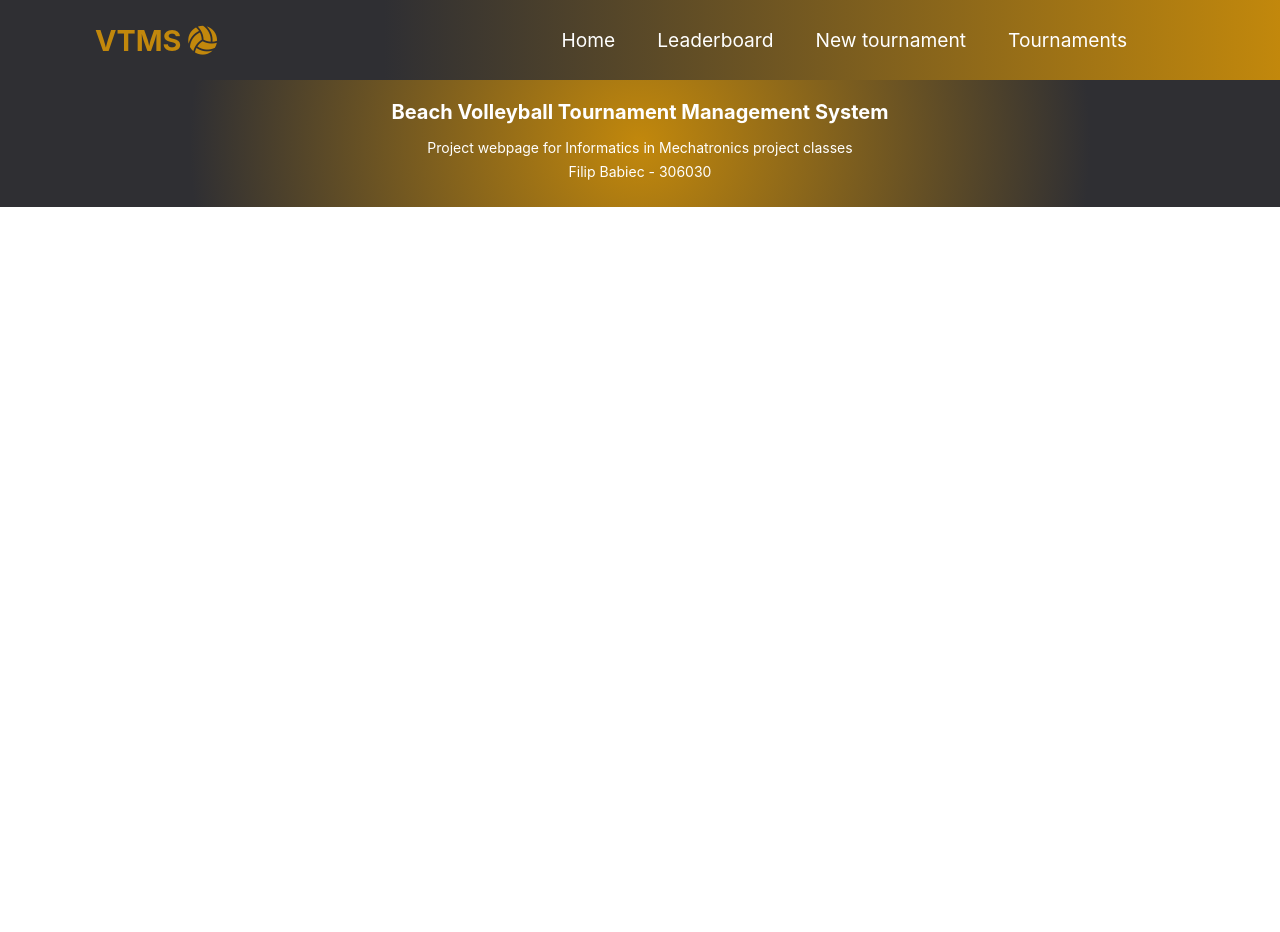
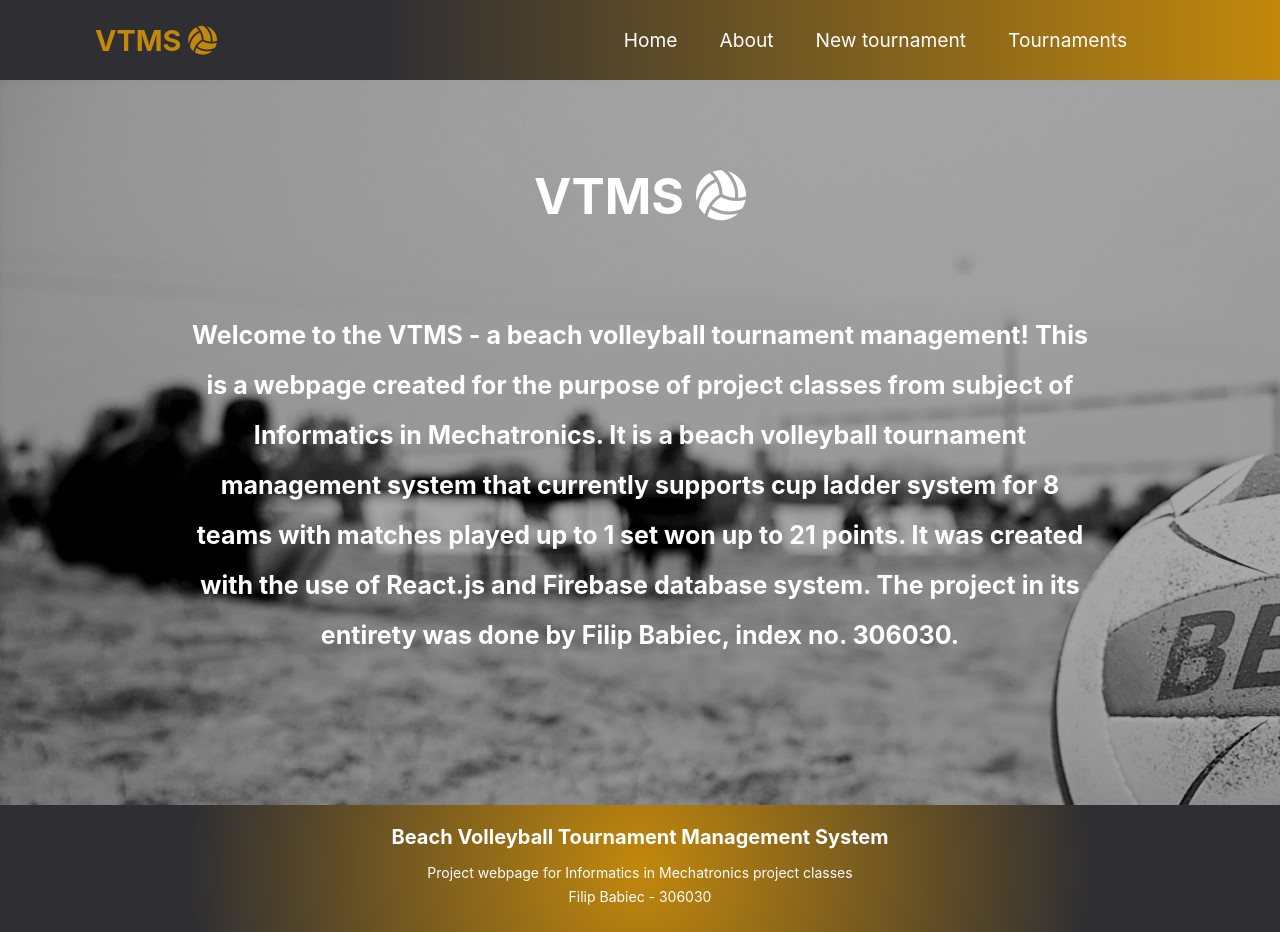
Before and after one commit to FilipBabiec/INM-Proj, a React (Create React App) app in the folder inm-proj/: page /About in a window 1280 px wide. Before the commit the page ends 800 px from the top, so only its background shows below. Built offline with nearby package versions, Linux system fonts and the light colour scheme.

Commit message:
finished the tournament system(first matches logic needs correction) added about page and improved styling

```diff
--- a/inm-proj/src/App.js
+++ b/inm-proj/src/App.js
@@ -4,7 +4,7 @@ import Navbar from './components/navbar/Navbar';
 import { FooterContainer } from './containers/footer'
 import Home from './pages/Home';
 import NewTournament from './pages/NewTournament';
-import Reports from './pages/Reports';
+import About from './pages/About';
 import Tournament from './pages/Tournament';
 import TournamentConsole from './pages/TournamentConsole';
 import './App.css';
@@ -22,7 +22,7 @@ function App() {
         <Routes>
           <Route path="/" element={<Home />} />
           <Route path="/NewTournament" element={<NewTournament />} />
-          <Route path="/Reports" element={<Reports />} />
+          <Route path="/About" element={<About />} />
           <Route path="/Tournament" element={<Tournament />} />
           <Route path="/TC" element={<TournamentConsole />} />
         </Routes>
--- a/inm-proj/src/components/TournamentCreator/TournamentCreator.css
+++ b/inm-proj/src/components/TournamentCreator/TournamentCreator.css
@@ -1,5 +1,8 @@
 .newTournamentWrapper{
-  margin: 30px 0;
+  margin: auto;
+  width: 80%;
+  color: white;
+  /* background-image: url(../../../public/BeachVolleyballGray.jpg); */
 }
 
 input, button {
@@ -37,12 +40,12 @@ input, button {
 .teamNameInputs {
   display: flex;
   justify-content: space-between;
-  width: 100%;
+  width: 90%;
   margin-bottom: 20px;
 }
 
 .line {
-  background: linear-gradient(to left, rgb(47, 47, 51), rgb(194, 136, 12));
+  background: rgb(194, 136, 12);
   height: 1px;
 }
 
--- a/inm-proj/src/components/TournamentCreator/TournamentCreator.js
+++ b/inm-proj/src/components/TournamentCreator/TournamentCreator.js
@@ -26,7 +26,8 @@ class TournamentCreator extends Component {
       { id: 10, name: 'Winner match3' },
       { id: 11, name: 'Winner match4' },
       { id: 12, name: 'Winner semifinal1' },
-      { id: 13, name: 'Winner semifinal2' }
+      { id: 13, name: 'Winner semifinal2' },
+      { id: 14, name: 'Winner' }
     ],
     scores: [0, 0, 0, 0, 0, 0, 0, 0, 0, 0, 0, 0, 0, 0],
   }
@@ -71,6 +72,14 @@ class TournamentCreator extends Component {
     if (this.state.name === '')
       alert("Tournament name needed!");
     else {
+      //Shuffle teams and place them in the correct spots
+      const tempArr = this.state.teams
+      this.state.teams[1] = tempArr[4];
+      this.state.teams[2] = tempArr[1];
+      this.state.teams[3] = tempArr[5];
+      this.state.teams[4] = tempArr[2];
+      this.state.teams[5] = tempArr[6];
+      this.state.teams[6] = tempArr[3];
       if (true) {
         this.setState({ name: '' })
         this.setState({ rank: 3 })
--- a/inm-proj/src/components/navbar/MenuItems.js
+++ b/inm-proj/src/components/navbar/MenuItems.js
@@ -5,8 +5,8 @@ export const MenuItems = [
     cName: 'nav-links'
   },
   {
-    title: 'Leaderboard',
-    url: 'Leaderboard',
+    title: 'About',
+    url: 'About',
     cName: 'nav-links'
   },
   {
--- a/inm-proj/src/firebase.js
+++ b/inm-proj/src/firebase.js
@@ -1,23 +1,44 @@
+// // Import the functions you need from the SDKs you need
+// import { initializeApp } from "firebase/app";
+// import { getFirestore } from "firebase/firestore";
+// // import { getAnalytics } from "firebase/analytics";
+// // TODO: Add SDKs for Firebase products that you want to use
+// // https://firebase.google.com/docs/web/setup#available-libraries
+
+// // Your web app's Firebase configuration
+// // For Firebase JS SDK v7.20.0 and later, measurementId is optional
+// const firebaseConfig = {
+//   apiKey: "AIzaSyCCwI_e6dYrg3Zcxm1UgPl9ikUEVP2qhG4",
+//   authDomain: "vtms-596a9.firebaseapp.com",
+//   projectId: "vtms-596a9",
+//   storageBucket: "vtms-596a9.appspot.com",
+//   messagingSenderId: "1075749610805",
+//   appId: "1:1075749610805:web:e6aab465311da24763987c",
+//   measurementId: "G-JFPSEDSCH2"
+// };
+
+// // Initialize Firebase
+// const app = initializeApp(firebaseConfig);
+// // const analytics = getAnalytics(app);
+// export const db = getFirestore(app);
+
+
 // Import the functions you need from the SDKs you need
 import { initializeApp } from "firebase/app";
 import { getFirestore } from "firebase/firestore";
-// import { getAnalytics } from "firebase/analytics";
 // TODO: Add SDKs for Firebase products that you want to use
 // https://firebase.google.com/docs/web/setup#available-libraries
 
 // Your web app's Firebase configuration
-// For Firebase JS SDK v7.20.0 and later, measurementId is optional
 const firebaseConfig = {
-  apiKey: "AIzaSyCCwI_e6dYrg3Zcxm1UgPl9ikUEVP2qhG4",
-  authDomain: "vtms-596a9.firebaseapp.com",
-  projectId: "vtms-596a9",
-  storageBucket: "vtms-596a9.appspot.com",
-  messagingSenderId: "1075749610805",
-  appId: "1:1075749610805:web:e6aab465311da24763987c",
-  measurementId: "G-JFPSEDSCH2"
+  apiKey: "AIzaSyDE-eXsXLG462U9_TLAzgCSH9Q9GfYQ-cs",
+  authDomain: "vtmstest.firebaseapp.com",
+  projectId: "vtmstest",
+  storageBucket: "vtmstest.appspot.com",
+  messagingSenderId: "722700458117",
+  appId: "1:722700458117:web:d22e4a4675fc1a87e3f1ec"
 };
 
 // Initialize Firebase
 const app = initializeApp(firebaseConfig);
-// const analytics = getAnalytics(app);
 export const db = getFirestore(app);
--- /dev/null
+++ b/inm-proj/src/pages/About.css
@@ -0,0 +1,28 @@
+.homeWrapper {
+  background-image: url(../../public/BeachVolleyballImgGray.jpg);
+  margin: auto;
+  height: 725px;
+}
+
+.textAbout {
+  text-align: center;
+  margin: auto;
+  color: white;
+  height: 50px;
+  line-height: 50px;
+  font-size: 25px;
+  width: 70%;
+}
+
+.logoAbout {
+  color: white;
+  cursor: pointer;
+  text-align: center;
+  margin: auto;
+  color: white;
+  height: 50px;
+  line-height: 50px;
+  font-size: 50px;
+  width: 70%;
+  padding: 90px 0;
+}
--- /dev/null
+++ b/inm-proj/src/pages/About.js
@@ -0,0 +1,13 @@
+import React from 'react'
+import "./About.css"
+
+function About() {
+  return (
+    <div className='homeWrapper'>
+      <h1 className="logoAbout">VTMS  <i className="fa-solid fa-volleyball"></i></h1>
+      <h2 className='textAbout'>Welcome to the VTMS - a beach volleyball tournament management! This is a webpage created for the purpose of project classes from subject of Informatics in Mechatronics. It is a beach volleyball tournament management system that currently supports cup ladder system for 8 teams with matches played up to 1 set won up to 21 points. It was created with the use of React.js and Firebase database system. The project in its entirety was done by Filip Babiec, index no. 306030.</h2>
+    </div>
+  )
+}
+
+export default About
--- /dev/null
+++ b/inm-proj/src/pages/NewTournament.css
@@ -0,0 +1,4 @@
+.ntWrapper {
+  padding: 20px 60px;
+  background-image: url(../../public/BeachVolleyballImgGray.jpg);
+}
--- a/inm-proj/src/pages/NewTournament.js
+++ b/inm-proj/src/pages/NewTournament.js
@@ -1,10 +1,11 @@
 import React from 'react';
 import TournamentCreator from '../components/TournamentCreator/TournamentCreator';
+import "./NewTournament.css"
 
 
 function NewTournament() {
   return (
-      <div className='container'>
+      <div className='ntWrapper'>
         <TournamentCreator />
       </div>
   );
--- a/inm-proj/src/pages/Tournament.css
+++ b/inm-proj/src/pages/Tournament.css
@@ -6,6 +6,8 @@
 .titleT {
   text-align: center;
   margin: auto;
+  color: white;
+  font-style: oblique;
 }
 
 .ladder {
@@ -118,3 +120,8 @@
   flex-direction: row;
   display: inline;
 }
+
+.fa-crown {
+  color: rgb(255, 238, 0);
+  margin-left: 7px;
+}
--- a/inm-proj/src/pages/Tournament.js
+++ b/inm-proj/src/pages/Tournament.js
@@ -36,7 +36,7 @@ export default function Tournament() {
           tempList.push({ value })
         })
         const tempTeams = [];
-        for (var i = 0; i < 14; i++) {
+        for (var i = 0; i < 15; i++) {
           tempTeams.push(tempList[i].value.name)
         }
         setTournamentID(doc.id)
@@ -50,7 +50,7 @@ export default function Tournament() {
   async function getDataUpdates() {
     const unsub = onSnapshot(doc(db, "Tournaments", tournamentID), (doc) => {
       let tempArr = []
-      for (var step = 0; step < 14; step++) {
+      for (var step = 0; step < 15; step++) {
         tempArr.push(doc.data().teams[step].name)
       }
       setTeams(tempArr)
@@ -80,7 +80,7 @@ export default function Tournament() {
                 {teams[0]}
               </div>
               <div className='team'>
-                {teams[4]}
+                {teams[1]}
               </div>
             </div>
           </div>
@@ -89,7 +89,19 @@ export default function Tournament() {
             Match 2
             <div className='teams'>
               <div className='team'>
-                {teams[1]}
+                {teams[2]}
+              </div>
+              <div className='team'>
+                {teams[3]}
+              </div>
+            </div>
+          </div>
+
+          <div className='match'>
+            Match 3
+            <div className='teams'>
+              <div className='team'>
+                {teams[4]}
               </div>
               <div className='team'>
                 {teams[5]}
@@ -98,22 +110,10 @@ export default function Tournament() {
           </div>
 
           <div className='match'>
-            Match 3
-            <div className='teams'>
-              <div className='team'>
-                {teams[2]}
-              </div>
-              <div className='team'>
-                {teams[6]}
-              </div>
-            </div>
-          </div>
-
-          <div className='match'>
             Match 4
             <div className='teams'>
               <div className='team'>
-                {teams[3]}
+                {teams[6]}
               </div>
               <div className='team'>
                 {teams[7]}
@@ -267,7 +267,7 @@ export default function Tournament() {
 
           <div className='match'>
               <div className='teamWinner'>
-                {teams[14]}
+                {teams[14]}<i className="fa-solid fa-crown"></i>
               </div>
           </div>
         </div>
--- a/inm-proj/src/pages/TournamentConsole.js
+++ b/inm-proj/src/pages/TournamentConsole.js
@@ -50,12 +50,12 @@ export default function TournamentConsole() {
   }
 
   function handleDecrement(id) {
-    if (scores[id] > 0) scores[id] = scores[id] - 1;
+    if (scores[id] > 0) scores[id]--;
     handleUpdate(id, 0)
     updateDB()
   };
   function handleIncrement(id) {
-    scores[id] = scores[id] + 1;
+    scores[id]++;
     handleUpdate(id, 0)
     updateDB()
   };
```
